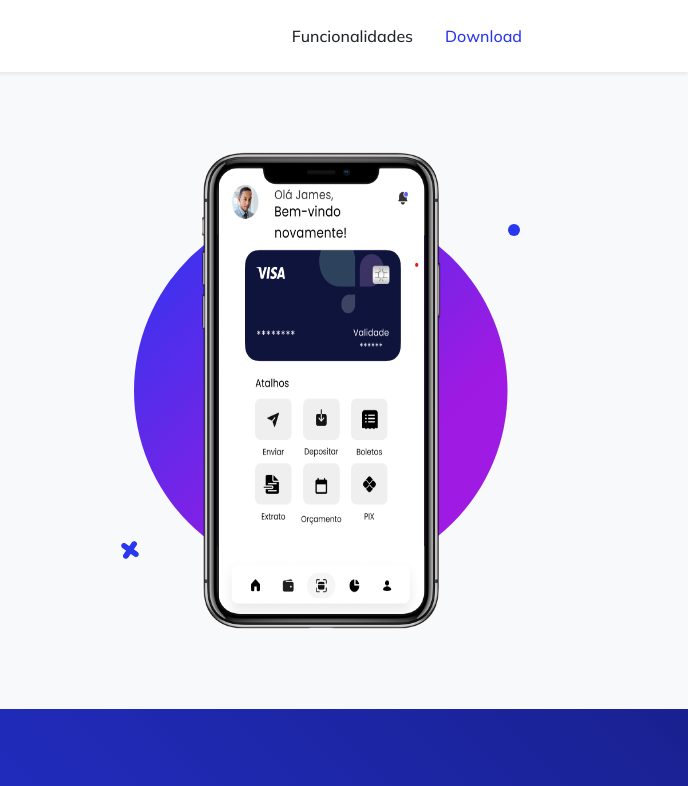
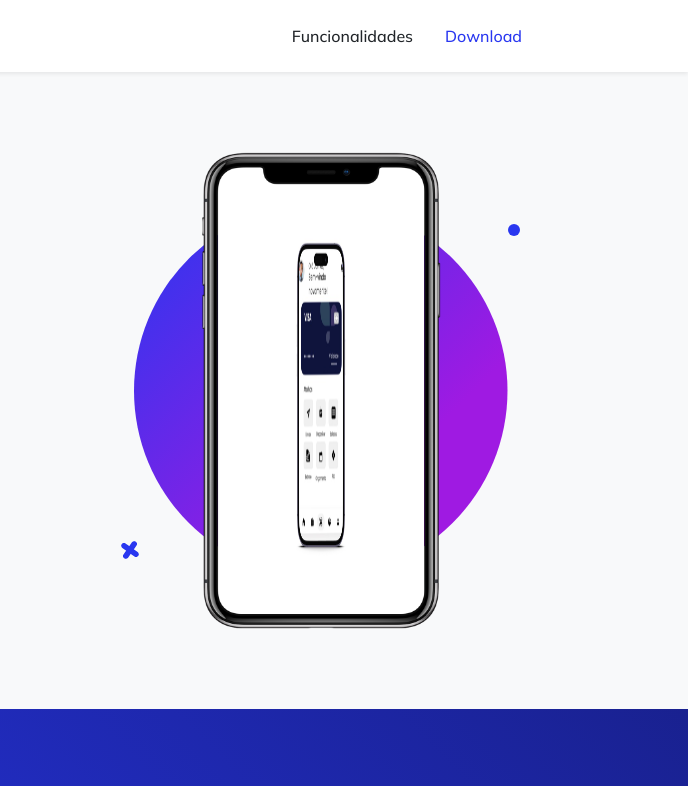
Before and after one commit to Emily-Sousa/fintech-ivy, a plain HTML site: page index.html in a window 1280 px wide. Shown: the top 786 px of the page, 592-1280 px from the left. Drawn offline with nearby package versions, Linux system fonts and the light colour scheme.

Commit message:
image changed

```diff
--- a/index.html
+++ b/index.html
@@ -69,7 +69,7 @@
                             <div class="device-wrapper">
                                 <div class="device" data-device="iPhoneX" data-orientation="portrait" data-color="black">
                                     <div class="screen bg-black">
-                                        <img src="./assets/img/app-bg.png" style="max-width: 100%; height: 100%"/>
+                                        <img src="./assets/img/app-bg.jpg" style="max-width: 100%; height: 100%"/>
                                     </div>
                                 </div>
                             </div>
```
Also changed, not shown: assets/img/app-bg.jpg (added).
